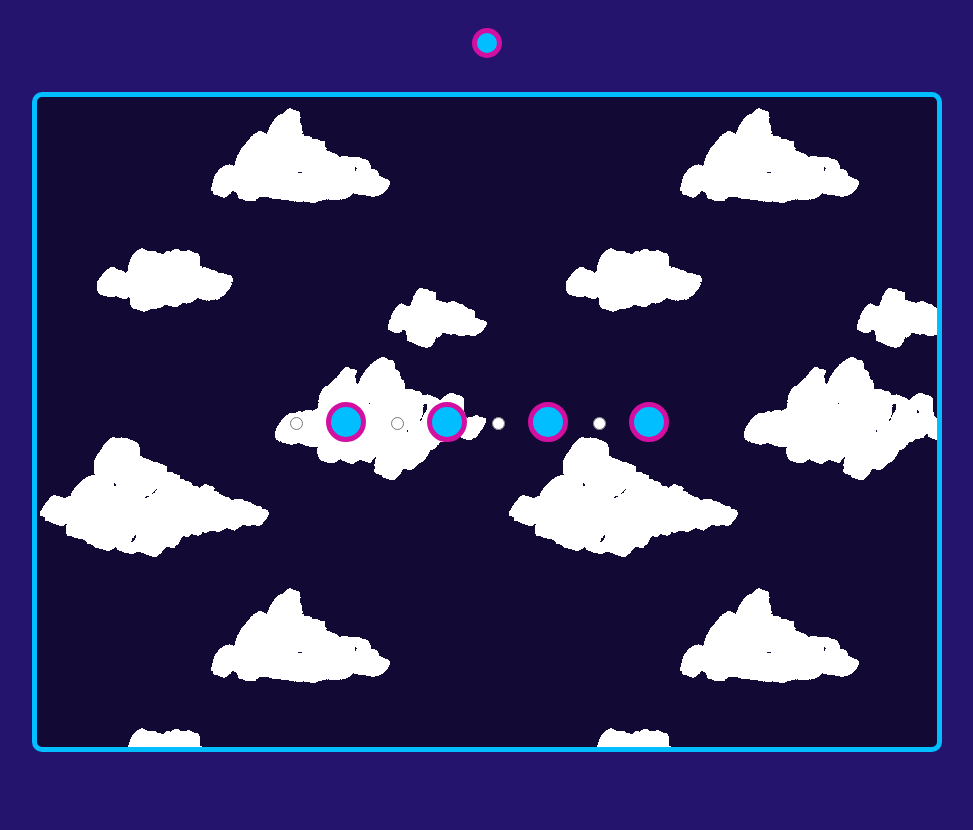
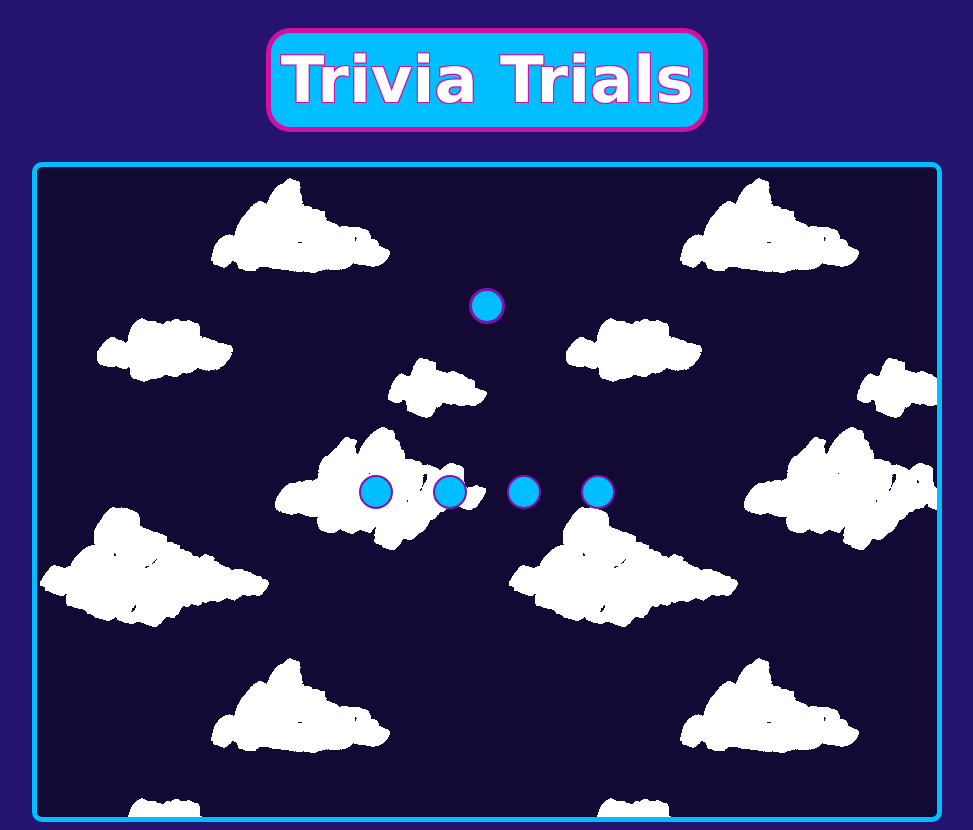
Before and after one commit to enlowell01/Trivia-Trials, a plain HTML site: page index.html in a window 1280 px wide. Shown: the whole page, without its empty margins (153-1126 px from the left). Before the commit the page ends 800 px from the top, so only its background shows below. Drawn offline with Linux system fonts and the light colour scheme.

Commit message:
Further updates site, implementing functionality for selecting answers

```diff
--- a/index.html
+++ b/index.html
@@ -2,28 +2,34 @@
 <html lang="en">
   <head>
     <meta charset="UTF-8" />
-    <meta http-equiv="X-UA-Compatible" content="IE=edge" />
     <meta name="viewport" content="width=device-width, initial-scale=1.0" />
-    <script type="text/javascript" src="script.js"></script>
-    <link rel="stylesheet" href="style.css" />
+    <link rel="stylesheet" href="style.css"/>
     <title>Trivia Trials</title>
   </head>
   <body>
     <div id="title-div">
-        <h1 id="title-card"></h1>
+        <h1 id="title-card">Trivia Trials</h1>
     </div>
-    <form id="game-box">
-        <input class="answer-choice" type="radio" name="questions" value="answer-1" id="question-1"/>
-        <label class="question-label" for="question-1"></label>
+    <div id="game-box">
+        <h1 id="question-text"></h1>
+        <form id="game-form">
+            <label class="answer-label" for="answer-1">
+                <input class="answer-choice" type="radio" name="answers"  id="answer-1"/>
+            </label>
 
-        <input class="answer-choice" type="radio" name="questions" value="answer-2" id="question-2"/>
-        <label class="question-label" for="question-2"></label>
+            <label class="answer-label" for="answer-2">
+                <input class="answer-choice" type="radio" name="answers"  id="answer-2"/>
+            </label>
 
-        <input class="answer-choice" type="radio" name="questions" value="answer-3" id="question-3"/>
-        <label class="question-label" for="question-3"></label>
+            <label class="answer-label" for="answer-3">
+                <input class="answer-choice" type="radio" name="answers"  id="answer-3"/>
+            </label>
 
-        <input class="answer-choice" type="radio" name="questions" value="answer-4" id="question-4"/>
-        <label class="question-label" for="question-4"></label>
-    </form>
+            <label class="answer-label" for="answer-4">
+                <input class="answer-choice" type="radio" name="answers"  id="answer-4"/>
+            </label>
+        </form>
+    </div>
+    <script src="script.js"></script>
   </body>
 </html>
--- a/script.js
+++ b/script.js
@@ -1,22 +1,88 @@
-let title = document.getElementById("title-div")
+let prompts = document.getElementsByClassName("answer-label")
+let answers = document.getElementsByClassName("answer-choice")
 
-title.style.color="red"
 
-/*class Question {
-    constructor(prompt, answer, option1, option2, option3, option4) {
+class Question {
+    constructor(prompt, answer, option0, option1, option2, option3) {
         this.prompt = prompt;
         this.answer = answer;
+        this.option0 = option0;
         this.option1 = option1;
         this.option2 = option2;
         this.option3 = option3;
-        this.option4 = option4;
     }
 }
 
-let q1 = new Question("What is 1 + 2?", 3, "shit", 4, 6, 8)
+let questionsList = [];
 
-let prompts = document.getElementsByClassName("question-label")
-let answers = document.getElementsByClassName("answer-choice")
+let q1 = new Question("What is 1 + 2?", 3, 5, 4, 3, 8)
+let q2 = new Question("What does a cow drink?", "Milk", "Water", "Milk", "Orange Juice", "Soda")
+
+questionsList.push[q1, q2];
 
 
-prompts[1].innerHTML = "Yes!"*/
+function renderOptions (questionVariable) {
+    document.getElementById("question-text").innerHTML = questionVariable.prompt;
+    for (let i = 0; i < prompts.length; i++) {
+        Object.entries(questionVariable).forEach(([propName, propValue]) => {
+            if (propName.includes(i)) {
+                prompts[i].appendChild(document.createTextNode(propValue))
+                answers[i].setAttribute("value", propValue)
+            }
+        })
+    }
+    function answerSelection () {
+        for(let i = 0; i < answers.length; i++) {
+            answers[i].addEventListener('change', function() {
+                if (answers[i].checked == true) {
+                    const confirmation = confirm("Are you sure?")
+                    if (confirmation) {
+                        answers[i].parentNode.style.backgroundColor = '#24146d';
+                        if (answers[i].value == questionVariable.answer) {
+                            alert("Good job!")
+                            return true;
+                        } else {
+                            alert("Sorry, no cigar!")
+                        }
+                    }
+                }
+            })
+        }
+    }
+    answerSelection();
+    /*if (answerSelection == true) {
+        renderOptions(questionsList.next)
+    }*/
+}
+
+renderOptions(questionsList[0])
+
+/*for (let i = 0; i < answers.length; i++) {
+    answers[i].addEventListener('change', function () {
+        answers.forEach(item => {
+            if (answers[i].checked) {
+                answers[i].parentNode.style.backgroundColor = '#24146d';
+            } else if (answers)
+        })
+        if (answers[i].checked) {
+            answers.forEach((item) => {
+                if(!item.checked) {
+                    item.parentNode.style.backgroundColor = '#00beff';
+                }
+            }),
+            answers[i].parentNode.style.backgroundColor = '#24146d';
+        }
+    })
+};*/
+
+
+/*answers.forEach((item) => {
+    item.addEventListener('change', function() {
+        if (item.checked == true) {
+            item.parentNode.style.backgroundColor = '#24146d';
+            alert('hello')
+        } else {
+            item.parentNode.style.backgroundColor = '#24146d';
+        }
+    })
+})*/
--- a/style.css
+++ b/style.css
@@ -10,7 +10,7 @@ body {
 #title-card {
     background-color: #00beff;
     font-family: Verdana, Geneva, Tahoma, sans-serif;
-    font-size: 3em;
+    font-size: 4em;
     text-align: center;
     color: white;
     /*Coyier, C.(2010). Adding Stroke to Web Text. CSS-Tricks. [Source Code]. https://css-tricks.com/adding-stroke-to-web-text/ */
@@ -29,23 +29,58 @@ body {
 /* Creates box where game is housed */
 #game-box {
     position:relative;
-    margin: 20px auto;
+    margin-left: auto;
+    margin-right:auto;
+    margin-top:20px;
+    left: 0;
+    right: 0;
     height: 650px;
     width: 900px;
+    text-align: center;
     border: 5px solid #00beff;
     background-color:#120a35;
     border-radius: 10px;
-    display: flex;
+    /*@katith-animations. Floating Clouds Sticker. giphy.com. https://giphy.com/stickers/transparent-clouds-floating-ZFWOw9kyExBX2tbVCc */
+    background-image: url('./clouds.gif');
+}
+
+#game-form {
+    position:absolute;
+    margin:auto;
+    background-color: transparent;
+    display:flex;
     flex-flow: row wrap;
     justify-content: center;
     align-items: center;
     align-content: center;
-    /*@katith-animations. Floating Clouds Sticker. giphy.com. https://giphy.com/stickers/transparent-clouds-floating-ZFWOw9kyExBX2tbVCc */
-    background-image: url('./clouds.gif');
+    height: 100%;
+    width:100%;
+    top: 0;
+    left: 0;
+}
+
+#question-text {
+    text-align: center;
+    position:relative;
+    margin-bottom:10px;
+    z-index:9;
+    top: 100px;
+    font-family: Verdana, Geneva, Tahoma, sans-serif;
+    color: white;
+    text-shadow:
+   -1px -1px 0 #d30fa2,
+    1px -1px 0 #d30fa2,
+    -1px 1px 0 #d30fa2,
+    1px 1px 0 #d30fa2;
+    border: 3px solid #8013ac;
+    border-radius: 25px;
+    padding:15px;
+    background-color:#00beff;
+    display:inline-block;
 }
 
 /* Styles game box inputs */
-#game-box > label {
+.answer-label {
     font-family: Verdana, Geneva, Tahoma, sans-serif;
     color: white;
     text-shadow:
@@ -56,15 +91,16 @@ body {
     font-size: 25px;
     margin: 20px;
     padding: 15px;
-    border: 5px solid #d30fa2;
+    border: 2px solid #8013ac;
     border-radius: 25px;
     background-color:#00beff
 }
 
-#game-box > label:hover {
+.answer-label:hover {
     background-color:#24146d;
 }
 
-/*#game-box > label > input {
-    visibility: hidden;
-}*/
+.answer-choice {
+    visibility:hidden;
+    position:absolute;
+}
```
